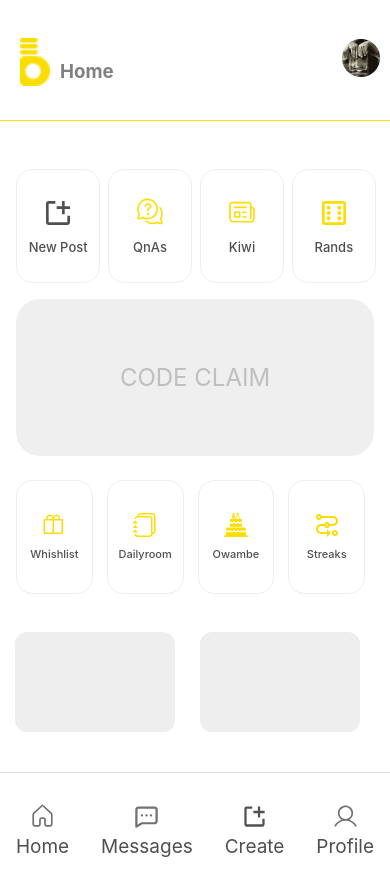
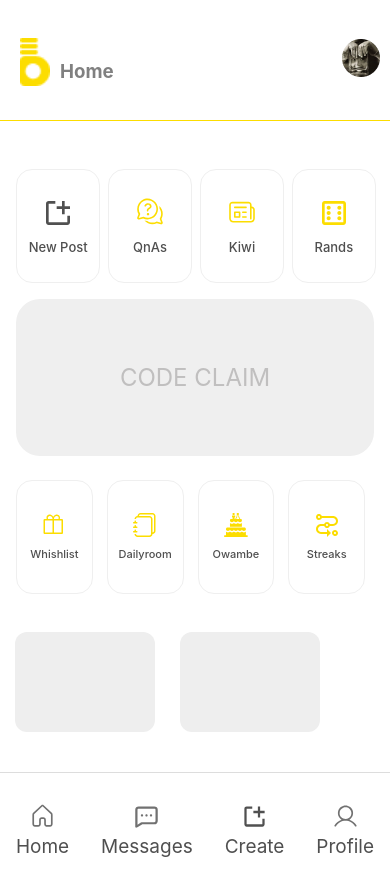
Before and after one commit to Ehapa-B/Home, a React (Create React App) app: page / in a window 390 px wide. Shown: the top 888 px of the page. Built offline with nearby package versions, Linux system fonts and the light colour scheme.

Commit message:
edited the box section

```diff
--- a/src/app/Components/Box/Box.css
+++ b/src/app/Components/Box/Box.css
@@ -47,21 +47,21 @@
 @media (max-width: 500px) {
   .box-sections,
   .box-sectioned {
-      padding: 50px 85px;
+      padding: 50px 70px;
   }
 }
 
 @media (max-width: 425px) {
   .box-sections,
   .box-sectioned {
-      padding: 50px 80px;
+      padding: 50px 70px;
   }
 }
 
 @media (max-width: 379px) {
     .box-sections,
     .box-sectioned {
-      padding: 50px 75px;
+      padding: 50px 70px;
     }
 }
 
```
